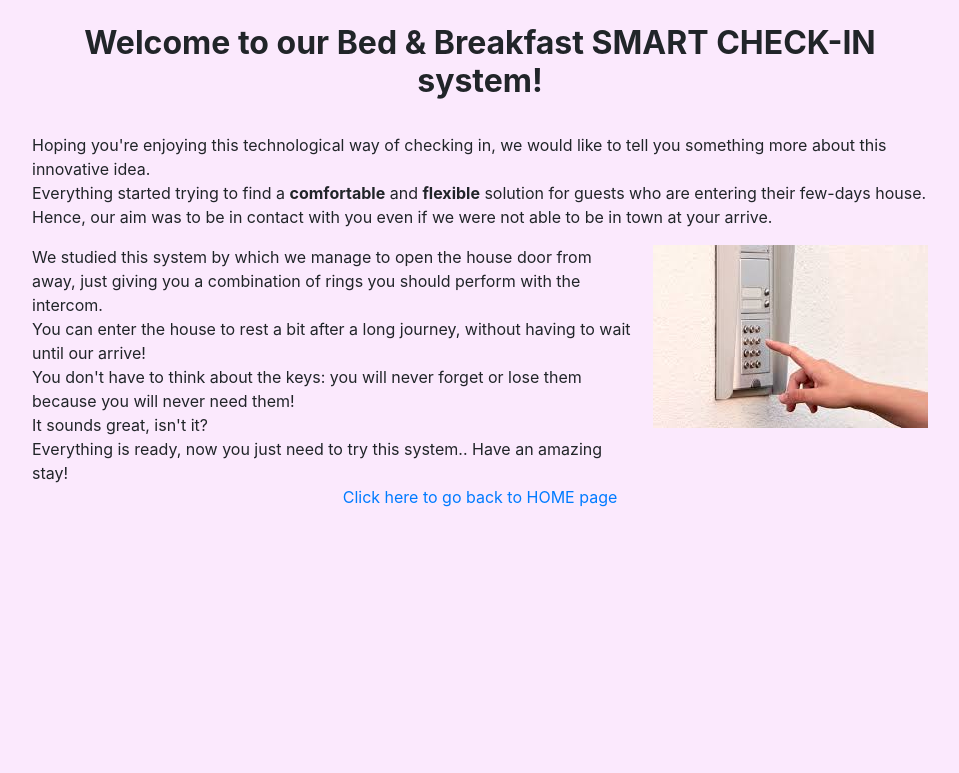
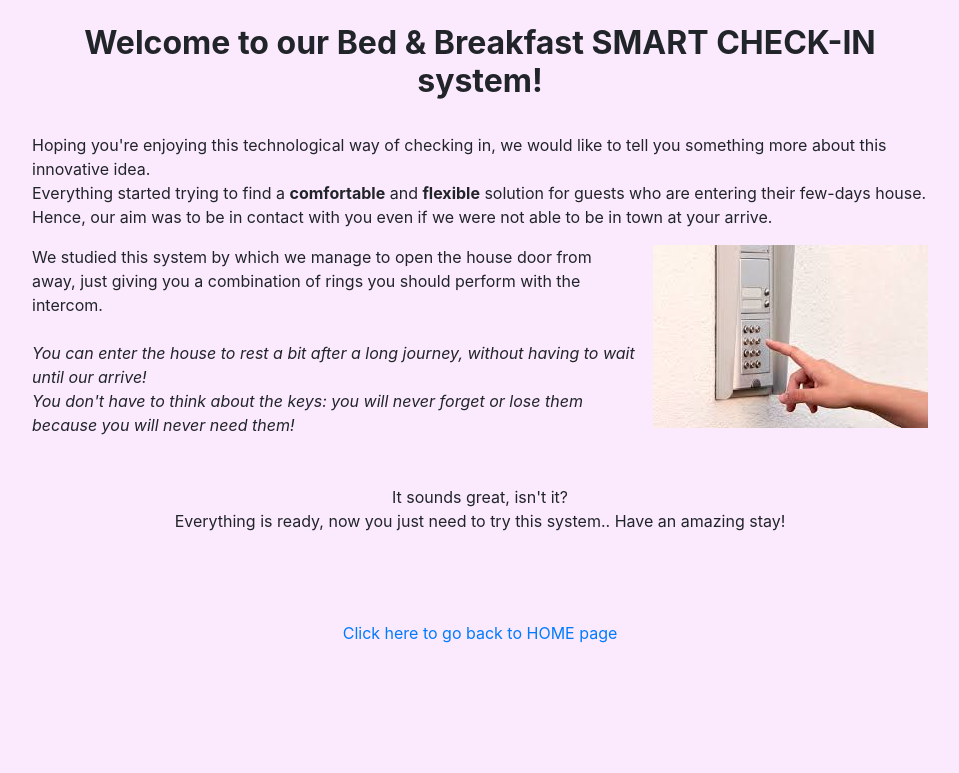
Before and after one commit to davideaccetturi98it/bbmanager, a Python web app: template BBManager GIT/templates/textpage.html in a window 1280 px wide. Shown: the top 773 px of the page, without its empty margins (96-1055 px from the left). Run offline with Jinja, Linux system fonts and the light colour scheme; the template is opened without the code that fills it, so the values that code supplies are empty; some libraries are stand-ins or nearby versions.

Commit message:
logs page

```diff
--- a/BBManager GIT/templates/index.html
+++ b/BBManager GIT/templates/index.html
@@ -13,7 +13,7 @@
 
     <!-- Image with shadow + text -->
    <br><br>  <img src="/static/img/bbimage.jpg" alt="BBimage" style="box-shadow: 5px 10px #F7F7C5; display: block; margin-left: auto; margin-right: auto; width: 20%">
-   <br><br> <h3 style="text-align: center"><b>Welcome to our B&B SMART CHECK IN system! </b> <br> We hope you will have a pleasant stay! </h3>
+   <br><br> <h3 style="text-align: center"><b>Welcome to our B&B SMART CHECK-IN system! </b> <br> We hope you will have a pleasant stay! </h3>
 
     <!-- Button referenced to Manager page -->
    <br><br><br> <a href="manager"><button type="button" class="btn btn-primary" style="margin-left:auto;margin-right:auto; display: block"><b>Click here to See More</b></button></a>
--- a/BBManager GIT/templates/textpage.html
+++ b/BBManager GIT/templates/textpage.html
@@ -17,16 +17,20 @@
   <div class="media-body">
     We studied this system by which we manage to open the house door from away, just giving you a combination of rings you should perform
     with the intercom. <br>
-    You can enter the house to rest a bit after a long journey, without having to wait until our arrive! <br>
-    You don't have to think about the keys: you will never forget or lose them because you will never need them! <br>
-    It sounds great, isn't it? <br>
-    Everything is ready, now you just need to try this system.. Have an amazing stay!
+    <br><i>You can enter the house to rest a bit after a long journey, without having to wait until our arrive! </i><br>
+    <i>You don't have to think about the keys: you will never forget or lose them because you will never need them! </i><br>
   </div>
   <img src="/static/img/intercom.jpg" class="ml-3" alt="intercom">
 </div>
+<br><br>
+<p style="text-align: center">
+  It sounds great, isn't it? <br>
+  Everything is ready, now you just need to try this system.. Have an amazing stay!
+</p>
 
+<br><br><br>
 <!-- Link to go back to the index -->
-<a href="index"> <p style="text-align: center"> Click here to go back to HOME page</p></a>
+<a href="/"> <p style="text-align: center"> Click here to go back to HOME page</p></a>
 
 <!-- Footer with copyright -->
 <footer class="page-footer font-small blue fixed-bottom">
```
